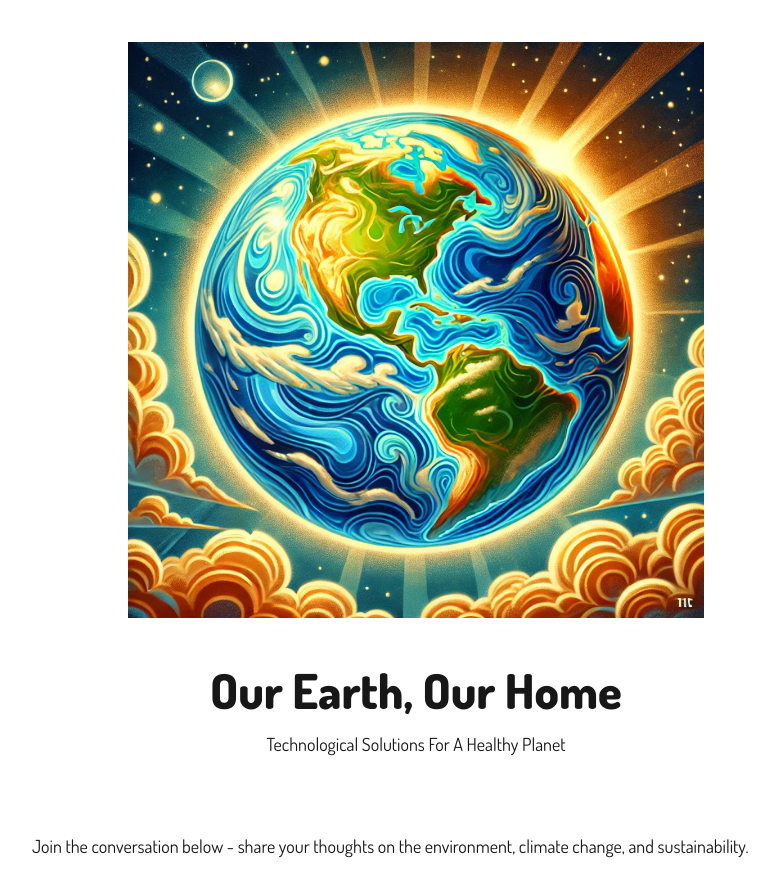
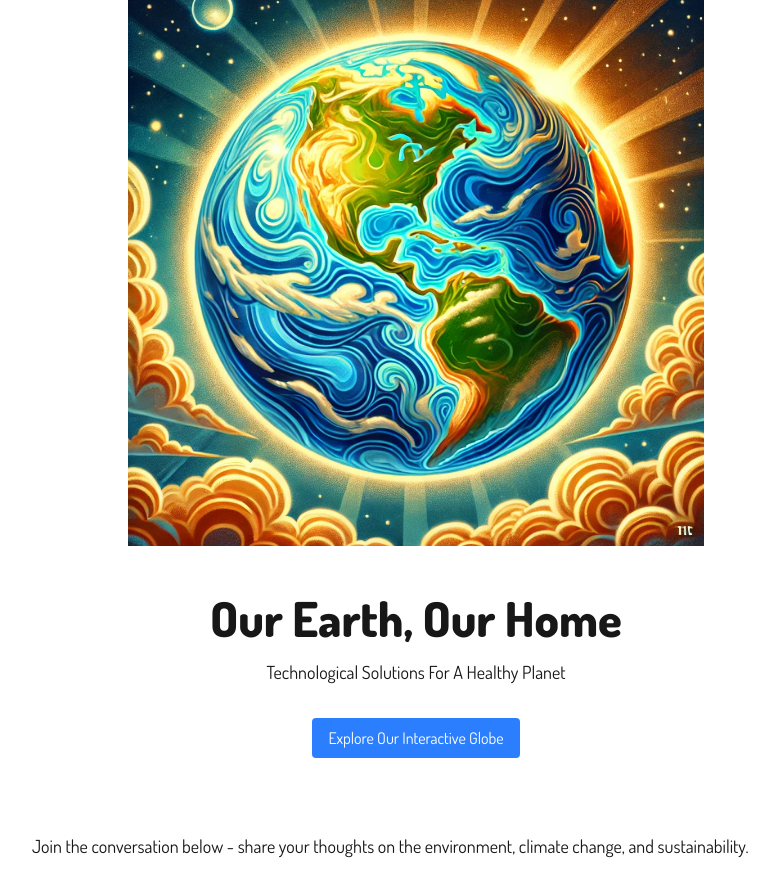
Before and after one commit to Wir3s/only-earth, a Next.js app: page / in a window 1280 px wide. Shown: the whole page, without its empty margins (224-1003 px from the left). Built offline with nearby package versions, Linux system fonts and the light colour scheme.

Commit message:
Added spinning globe on own page. Button on main page for link.

```diff
--- /dev/null
+++ b/app/globe/page.tsx
@@ -0,0 +1,11 @@
+'use client'
+
+import GlobeScene from '../../components/Globe';
+
+export default function GlobePage() {
+  return (
+    <main className="h-screen">
+      <GlobeScene />
+    </main>
+  );
+}
--- a/app/page.tsx
+++ b/app/page.tsx
@@ -1,5 +1,6 @@
 import Image from 'next/image';
 import Script from 'next/script';
+import Link from 'next/link';
 
 export default function Home() {
   return (
@@ -22,9 +23,16 @@ export default function Home() {
         <h2 className="text-lg">
           Technological Solutions For A Healthy Planet
         </h2>
+        <Link
+  href="/globe"
+  className="mt-4 mb-18 px-4 py-2 bg-blue-500 text-white rounded hover:bg-blue-600 transition"
+>
+  Explore Our Interactive Globe
+</Link>
+
       </section>
 
-      {/* Comments Section: Users scroll down to access comments */}
+
       <section className="p-8 fade-in" style={{ animationDelay: '0.5s' }}>
         <div className="w-full max-w-3xl mx-auto">
         <p className="text-lg">
--- /dev/null
+++ b/components/Globe.tsx
@@ -0,0 +1,31 @@
+// components/Globe.tsx
+import { Canvas, useLoader } from '@react-three/fiber';
+import { OrbitControls, Sphere } from '@react-three/drei';
+import * as THREE from 'three';
+
+function Globe() {
+  // Load a texture (ensure you have an appropriate image in your public folder, e.g., /earth-texture.jpg)
+  const texture = useLoader(THREE.TextureLoader, '/earthtexture.png');
+
+  return (
+    <Sphere args={[2, 64, 64]}>
+      <meshStandardMaterial map={texture} />
+    </Sphere>
+  );
+}
+
+export default function GlobeScene() {
+  return (
+    <Canvas>
+      {/* Basic lighting */}
+      <ambientLight intensity={0.5} />
+      <directionalLight position={[5, 5, 5]} intensity={1} />
+
+      {/* Your interactive globe */}
+      <Globe />
+
+      {/* Enable user interactions like rotate and zoom */}
+      <OrbitControls enableZoom={true} />
+    </Canvas>
+  );
+}
```
Also changed, not shown: package.json (+7 -4 lines), 2 other files (tests, documents, lock files or other folders).
